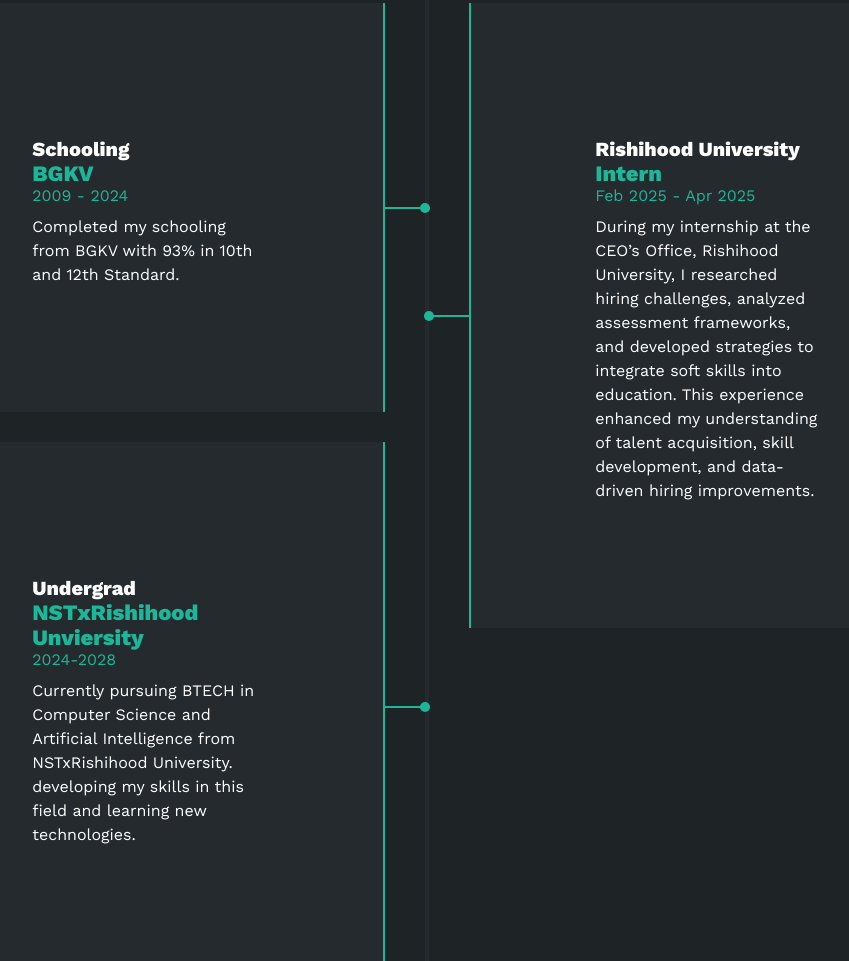
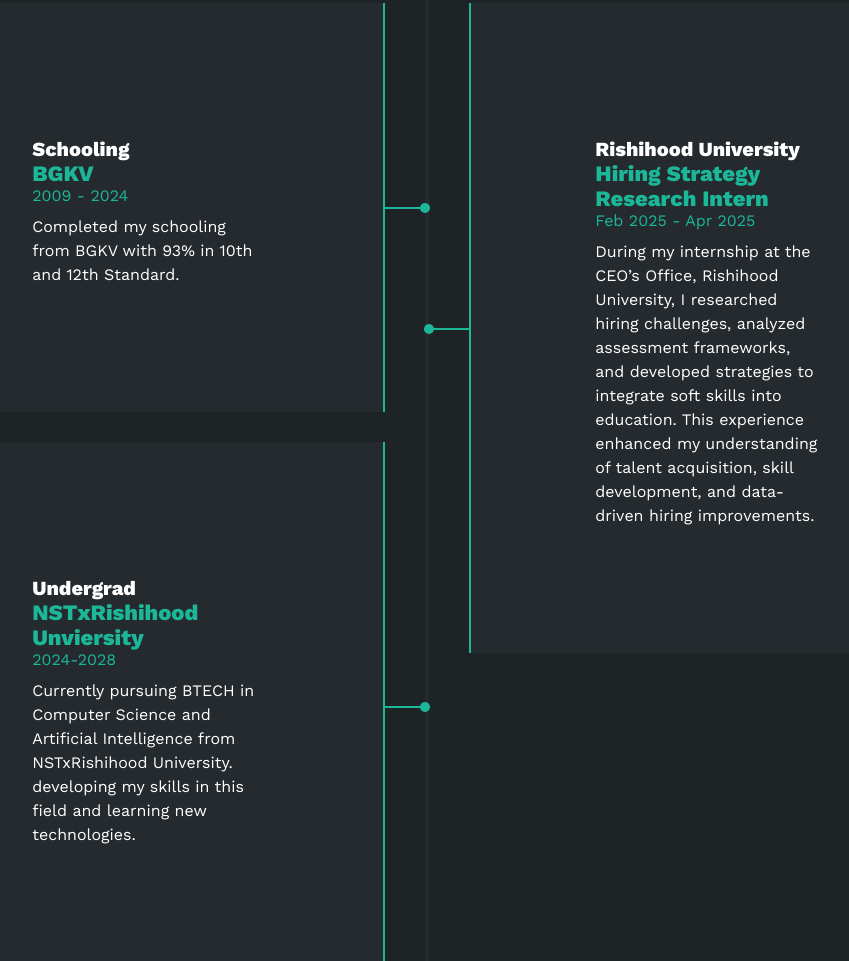
Before and after one commit to S-h-u-b-h-1/My_Portfolio, a plain HTML site: page index.html in a window 1280 px wide. Shown: the part 2008-2969 px from the top of the page, without its empty margins (202-1051 px from the left). Drawn offline with nearby package versions, Linux system fonts and the light colour scheme.

Commit message:
updation done

```diff
--- a/index.html
+++ b/index.html
@@ -165,7 +165,7 @@
 				<h3>Industry Experience</h3>
 				<div class="item der">
 				<h4>Rishihood University</h4>
-				<span class="ins">Intern</span>
+				<span class="ins">Hiring Strategy Research Intern</span>
 				<span class="time">Feb 2025 - Apr 2025</span>
 				<p>
 					During my internship at the CEO’s Office, Rishihood University, I researched hiring challenges, analyzed assessment
```
